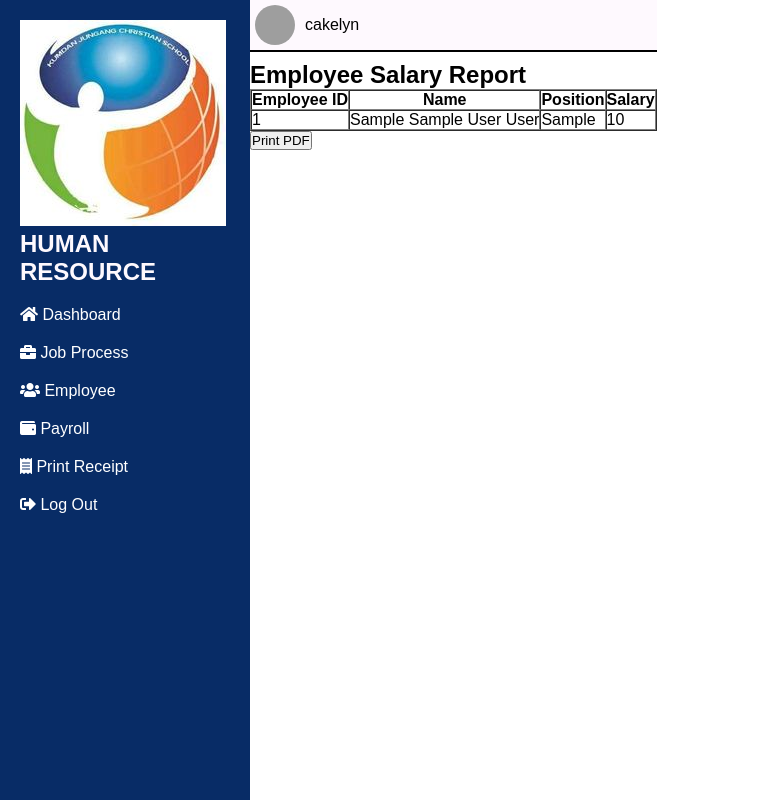
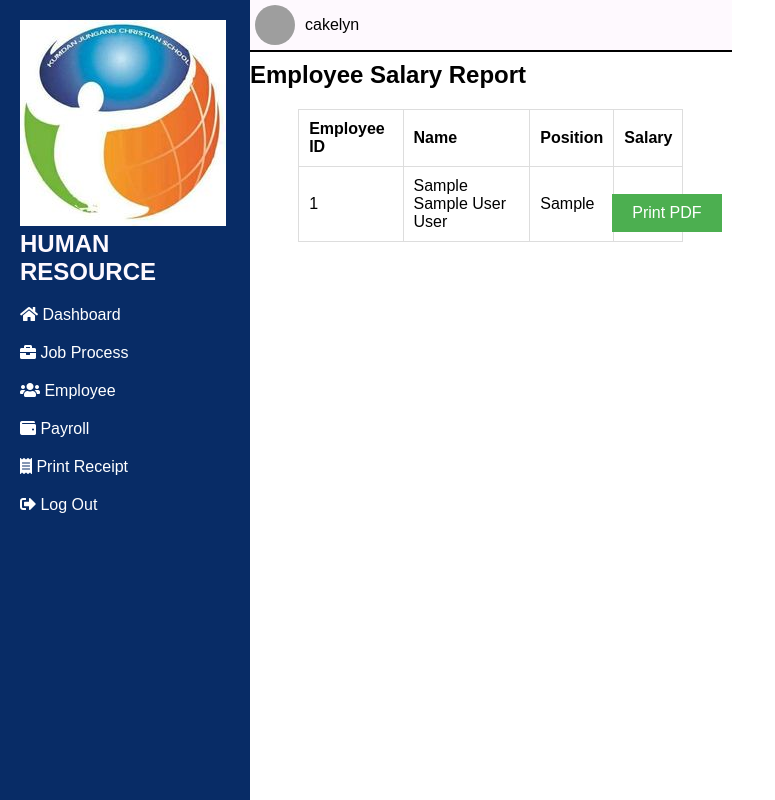
Before and after one commit to Mariano18-cc/SIASYSTEM, a PHP site: page /printr.php in a window 1280 px wide. Shown: the whole page, without its empty margins (0-775 px from the left). Run offline with PHP 8.4, Linux system fonts and the light colour scheme; tables that the repository leaves empty or names only in its code hold one stand-in row (values such as "Sample post"); grey boxes are pictures that could not be loaded.

Commit message:
fixed button

```diff
--- a/printr.php
+++ b/printr.php
@@ -58,6 +58,43 @@ if (isset($_GET['generate_pdf'])) {
     <title>HRMS Print Employee Salary</title>
     <link rel="stylesheet" href="https://cdnjs.cloudflare.com/ajax/libs/font-awesome/5.15.4/css/all.min.css">
     <link rel="stylesheet" href="stylesheet/printr.css">
+    <style>
+        /* Center the table */
+        table {
+            width: 80%; /* Adjust table width as needed */
+            margin: 20px auto; /* Center the table horizontally */
+            border-collapse: collapse; /* Optional: for cleaner borders */
+        }
+
+        /* Style for table headers and cells */
+        th, td {
+            padding: 10px;
+            text-align: left;
+            border: 1px solid #ddd;
+        }
+
+        /* Style for Print PDF button */
+        .pdf-button {
+            position: absolute;
+            right: 10px;
+            bottom: 10px;
+            padding: 10px 20px;
+            background-color: #4CAF50; /* Green color */
+            color: white;
+            border: none;
+            cursor: pointer;
+            font-size: 16px;
+        }
+
+        .pdf-button:hover {
+            background-color: #45a049; /* Darker green on hover */
+        }
+
+        /* Adjust layout of the main content and ensure the button stays at the bottom right */
+        #Payslip {
+            position: relative; /* Make the container relative for absolute positioning of the button */
+        }
+    </style>
 </head>
 <body>
 
@@ -92,7 +129,7 @@ if (isset($_GET['generate_pdf'])) {
             <h2>Employee Salary Report</h2>
 
             <!-- Table displaying employee salary information -->
-            <table border="1" cellpadding="10" cellspacing="0">
+            <table>
                 <thead>
                     <tr>
                         <th>Employee ID</th>
```
